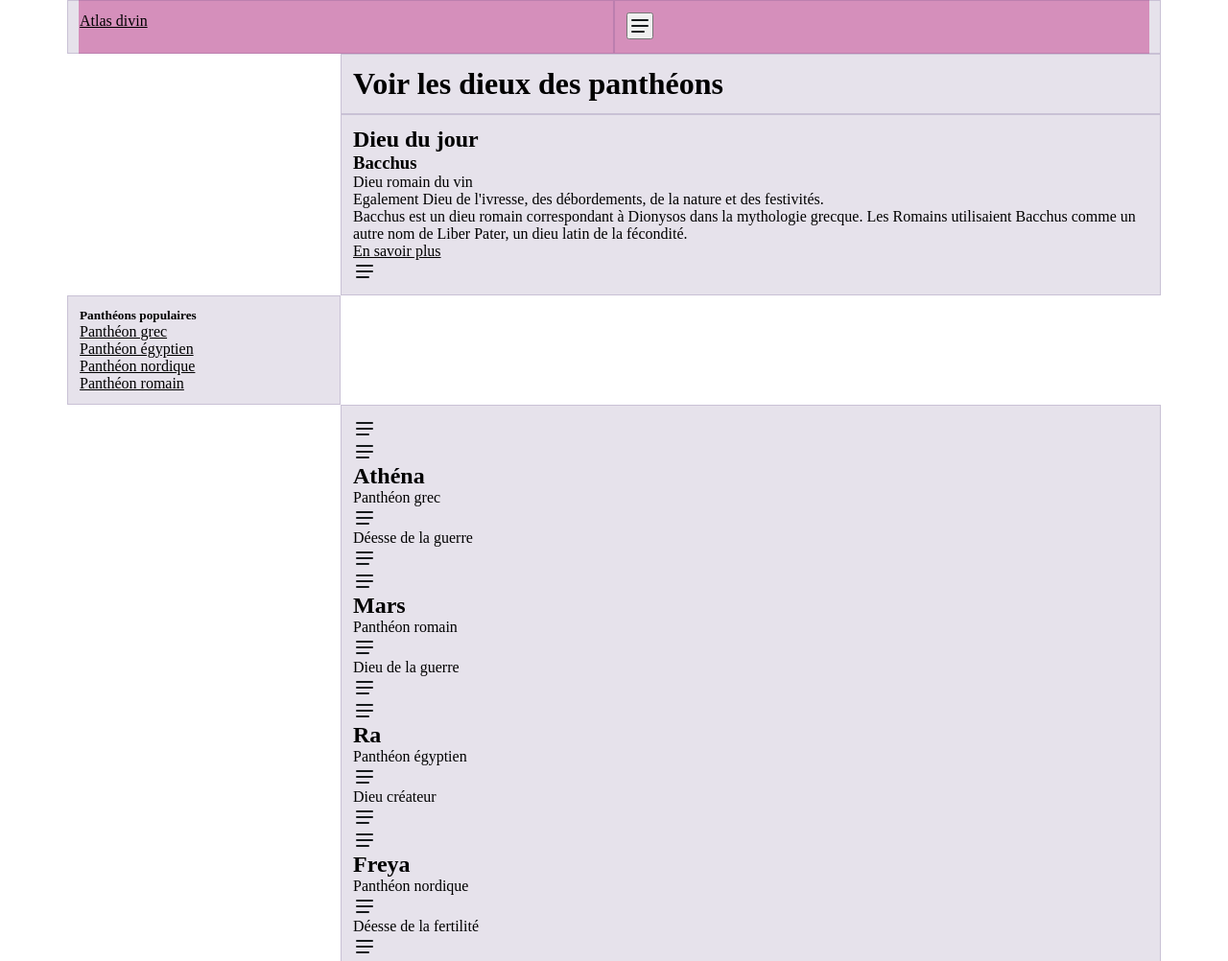
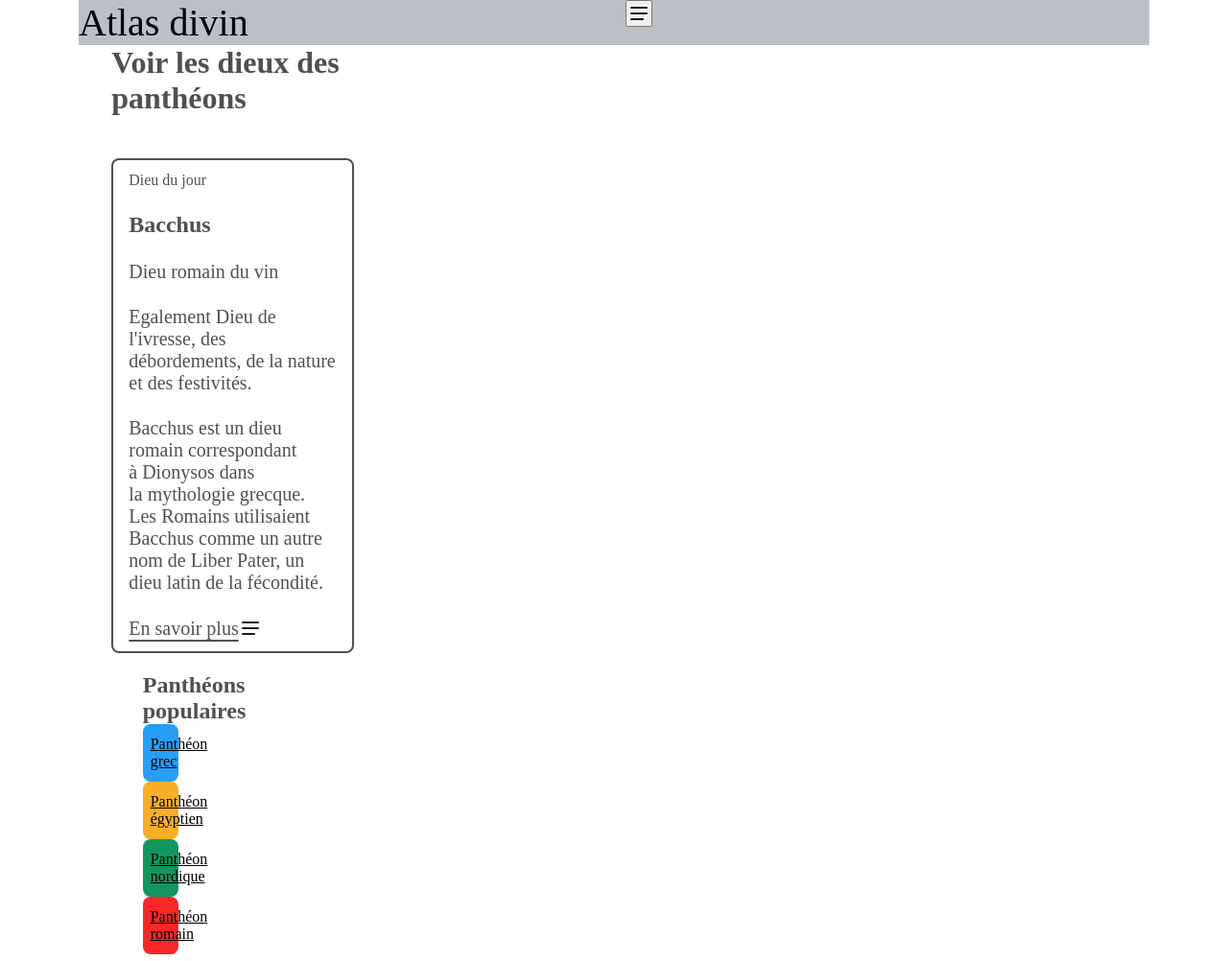
Before and after one commit to CharlineRime/atlas-divin, a website: page src/index.html in a window 1280 px wide. Shown: the top 1002 px of the page at 96% size. Drawn offline with nearby package versions, Linux system fonts and the light colour scheme; a web font is replaced by a local one.

Commit message:
CSS start

```diff
--- a/src/css/_base.css
+++ b/src/css/_base.css
@@ -1,10 +1,15 @@
 html {
-  --color-bg: #eb9dc7;
+  --color-bg: #bcbfc3;
+  --Text-main: #515050;
   --color-text-main: #515050;
   --color-text-secondary: #000000;
+  --color-blue: #279ef8;
+  --color-yellow: #f8af27;
+  --color-green: #12965d;
+  --color-red: #F82727;
 }
 html[data-theme="dark"] {
-  --color-bg: #352b99;
+  --color-bg: #bcbfc3;
   --color-text-main: #f7f6f6;
   --color-text-secondary: #ffffff;
 }
@@ -31,6 +36,20 @@ video {
   display: block;
 }
 
+h1{
+  color: var(--Text-main, #515050);
+font-family: "Caesar Dressing";
+font-size: 32px;
+}
+main{
+  display: flex;
+width: 393px;
+padding: 0 12px;
+flex-direction: column;
+align-items: flex-end;
+gap: 20px;
+}
+/*
 .row + .row {
   margin-top: 16px;
 }
--- a/src/css/main.css
+++ b/src/css/main.css
@@ -4,3 +4,6 @@
 @import "./modules/_navigation.css";
 @import "../../node_modules/bootstrap/dist/css/bootstrap-grid.css";
 @import "./modules/_header.css";
+@import "./modules/_daily-god.css";
+@import "./modules/_title.css";
+@import "./modules/_filters.css";
--- /dev/null
+++ b/src/css/modules/_daily-god.css
@@ -0,0 +1,45 @@
+.daily-god {
+  display: flex;
+  padding: 12px 16px;
+  flex-direction: column;
+  align-items: flex-start;
+  gap: 24px;
+  align-self: stretch;
+  border-radius: 8px;
+  border: 2px solid var(--color-text-main);
+}
+.daily-god-title {
+  color: var(--color-text-main);
+  font-family: "Caesar Dressing";
+  font-size: 16px;
+  font-style: normal;
+  font-weight: 400;
+  line-height: normal;
+}
+
+.daily-god-second-title {
+  color: var(--color-text-main);
+  font-family: "Caesar Dressing";
+  font-size: 24px;
+}
+
+.daily-god-p {
+  color: var(--color-text-main);
+  font-family: "Bubbler One";
+  font-size: 20px;
+}
+
+.daily-god-a {
+  text-decoration-line: underline;
+  text-decoration-style: solid;
+  text-decoration-skip-ink: auto;
+  text-decoration-thickness: auto;
+  text-underline-offset: 17.5%; /* 3.5px */
+  text-underline-position: from-font;
+}
+
+.daily-god-more {
+  display: flex;
+  justify-content: space-between;
+  align-items: center;
+}
--- /dev/null
+++ b/src/css/modules/_filters.css
@@ -0,0 +1,38 @@
+.filters-title {
+  color: var(--color-text-main);
+  font-family: "Bubbler One";
+  font-size: 24px;
+}
+
+.filters-spacing {
+  display: flex;
+  flex-direction: column;
+  align-items: flex-start;
+  gap: 12px;
+  align-self: stretch;
+}
+.filters {
+  display: flex;
+  padding: 12px 8px;
+  align-items: center;
+  gap: 8px;
+  align-self: stretch;
+}
+.filters-blue {
+  border-radius: 8px;
+  background: var(--color-blue);
+}
+
+.filters-yellow {
+  border-radius: 8px;
+  background: var(--color-yellow);
+}
+.filters-green {
+  border-radius: 8px;
+  border-radius: 8px;
+  background: var(--color-green);
+}
+.filters-red {
+  border-radius: 8px;
+  background: var(--color-red);
+}
--- a/src/css/modules/_header.css
+++ b/src/css/modules/_header.css
@@ -1,3 +1,10 @@
 .header {
   background-color: var(--color-bg);
 }
+
+.header-logo {
+  color: var(--color-text-secondary);
+  font-family: "Caesar Dressing";
+  font-size: 40px;
+  text-decoration: none;
+}
--- /dev/null
+++ b/src/css/modules/_title.css
@@ -0,0 +1,6 @@
+.title {
+  display: flex;
+  padding-bottom: 24px;
+  align-items: flex-start;
+  align-self: stretch;
+}
--- a/src/index.html
+++ b/src/index.html
@@ -5,13 +5,19 @@
     <title>eikon parcel starter</title>
     <meta name="viewport" content="width=device-width, initial-scale=1.0" />
     <link rel="stylesheet" href="css/main.css" />
-  </head>
+    <link rel="preconnect" href="https://fonts.googleapis.com">
+<link rel="preconnect" href="https://fonts.gstatic.com" crossorigin>
+<link href="https://fonts.googleapis.com/css2?family=Caesar+Dressing&display=swap" rel="stylesheet">
+<link rel="preconnect" href="https://fonts.googleapis.com">
+<link rel="preconnect" href="https://fonts.gstatic.com" crossorigin>
+<link href="https://fonts.googleapis.com/css2?family=Bubbler+One&display=swap" rel="stylesheet">
+</head>
   <body>
     <div class="container">
       <header class="navigation-top">
         <div class="row">
           <div class="col">
-            <a href="#">Atlas divin</a>
+            <a class="header-logo" href="#">Atlas divin</a>
           </div>
           <div class="col">
             <nav>
@@ -62,7 +68,7 @@
     </div>
 
     <main>
-      <div class="container">
+      <div class="container title">
         <div class="row">
           <div class="col-8  col-lg-9 offset-lg-3"><h1>Voir les dieux des panthéons</h1></div>
         </div>
@@ -71,21 +77,21 @@
       <div class="container">
         <div class="row">
           <div class="col   col-lg-9 offset-lg-3">
-            <section>
-              <h2>Dieu du jour</h2>
-              <h3>Bacchus</h3>
-              <p>Dieu romain du vin</p>
-              <p>
+            <section class="daily-god">
+              <h2 class="daily-god-title">Dieu du jour</h2>
+              <h3 class="daily-god-second-title">Bacchus</h3>
+              <p class="daily-god-p">Dieu romain du vin</p>
+              <p class="daily-god-p">
                 Egalement Dieu de l'ivresse, des débordements, de la nature et
                 des festivités.
               </p>
-              <p>
+              <p class="daily-god-p">
                 Bacchus est un dieu romain correspondant à Dionysos dans
                 la mythologie grecque. Les Romains utilisaient Bacchus comme un
                 autre nom de Liber Pater, un dieu latin de la fécondité.
               </p>
-              <div>
-                <a href="#">En savoir plus</a>
+              <div class="daily-god-more">
+                <a class="daily-god-p daily-god-a" href="#">En savoir plus</a>
                 <img src="img/burger.svg" alt="" />
               </div>
             </section>
@@ -94,14 +100,14 @@
       </div>
 
       <section>
-        <div class="container">
+        <div class="container filters-spacing">
           <div class="row">
             <div class="col-12  col-lg-3">
-              <h5>Panthéons populaires</h5>
-              <div><a href="#">Panthéon grec</a></div>
-              <div><a href="#">Panthéon égyptien</a></div>
-              <div><a href="#">Panthéon nordique</a></div>
-              <div><a href="#">Panthéon romain</a></div>
+              <h2 class="filters-title">Panthéons populaires</h2>
+              <div class="filters filters-blue"><a href="#">Panthéon grec</a></div>
+              <div class="filters filters-yellow"><a href="#">Panthéon égyptien</a></div>
+              <div class="filters filters-green"><a href="#">Panthéon nordique</a></div>
+              <div class="filters filters-red"><a href="#">Panthéon romain</a></div>
             </div>
           </div>
         </div>
```
